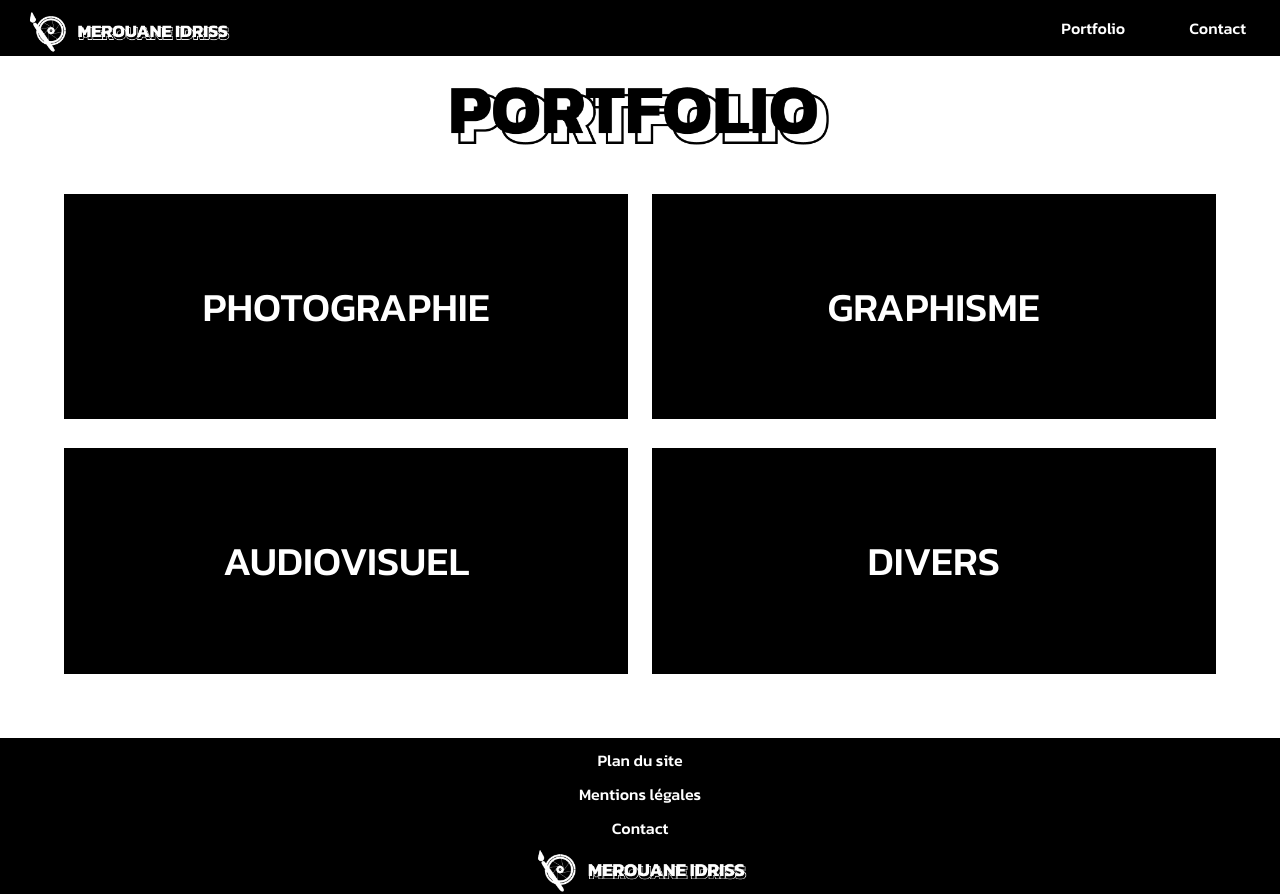
After one commit to Kazeshyn/Portfolio, a PHP site: page /portfolio-index.php in a window 1280 px wide. The commit adds this page. Run offline with PHP 8.4, Linux system fonts and the light colour scheme.

Commit message:
:computer:
Ajout de la page index du portfolio

```diff
--- a/index.php
+++ b/index.php
@@ -17,7 +17,10 @@
     <nav>
         <a href="./index.php" class="logoheaderlink"><img src="./images/logo-header.png" alt="Logo, retour à l'accueil (page actuelle)." class="logoheader"></a>
         <ul>
-            <li><a href="">Portfolio</a><a href="" class="endflexgap">Contact</a></li>
+            <li>
+            <a href="./portfolio-index.php">Portfolio</a>
+            <a href="" class="endflexgap">Contact</a>
+            </li>
         </ul>
     </nav>
     <main>
--- /dev/null
+++ b/portfolio-index.css
@@ -0,0 +1,159 @@
+html {
+	scroll-behavior: smooth;
+}
+
+html, body {
+	margin: 0;
+	height: 100%;
+}
+body {
+	display: flex;
+	flex-direction: column;
+}
+
+nav {
+	background-color: black;
+	display: flex;
+	flex-direction: column;
+	align-items: center;
+	justify-content: center;
+	text-align: center;     /* gap: 1.5vw; */
+
+	/* height: 5em; */
+}
+
+nav a {
+	text-decoration: none;
+	font-family: 'Kanit', sans-serif;
+	color: white;
+}
+
+li {
+	display: flex;
+	flex-direction: column;
+	gap: 1.5vw;
+}
+
+ul {
+	padding: 0;
+}
+
+img {
+    display: flex;
+    width: 50%;
+    margin: auto;
+}
+
+footer {
+	background-color: black;
+	display: flex;
+	background-color: black;
+	display: flex;
+	flex-direction: column;
+	align-items: center;
+	justify-content: center;
+	text-align: center;
+	gap: 10px;
+}
+
+footer a {
+	text-decoration: none;
+	font-family: 'Kanit', sans-serif;
+	color: white;
+}
+
+section {
+    padding: 5%;
+	height: fit-content;
+    display: grid;
+    grid-template-columns: 1fr;
+    grid-template-rows: repeat(4, 1fr);
+    grid-column-gap: 5%;
+    grid-row-gap: 5%;
+    margin-bottom: 50%;
+}
+a {
+    text-decoration: none;
+}
+div {
+    display: flex;
+    background-color: black;
+    font-family: 'Kanit', sans-serif;
+    width: 100%;
+    height: 100%;
+    text-decoration: none;
+    color: white;
+    align-items: center;
+    justify-content: center;
+    font-size: 2.5em;
+}
+/* images */
+.logoheader {
+	width: 60%;
+	margin: auto;
+	padding-top: 3%;
+}
+
+.logofooter {
+	width: 60%;
+}
+.endflexgap {
+	margin-bottom: 20px;
+}
+.gapfooter {
+	margin-top: 10px;
+}
+
+/* Desktops and laptops ----------- */
+@media only screen and (min-width:1224px) {
+	nav {
+		background-color: black;
+		display: flex;
+		flex-direction: row;
+		gap: 50vw;
+	}
+
+	.endflexgap {
+		margin-bottom: 0;
+	}
+
+	.logoheader {
+		width: 60%;         /* margin: auto; */
+		margin-right: 50%;
+		padding-top: 3%;
+		padding-left: 2vw;
+	}
+
+	.logofooter {
+		width: 60%;
+	}
+
+	li {
+		display: flex;
+		flex-direction: row;
+		padding-left: 4vw;
+		padding-right: 5vw;
+		gap: 5vw;
+		margin-left: 10%;
+	}
+
+	section {
+        padding: 5%;
+        padding-top: 2%;
+		height: 60vh;
+        display: grid;
+        grid-template-columns: repeat(2, 1fr);
+        grid-template-rows: repeat(2, 1fr);
+        grid-column-gap: 2%;
+        grid-row-gap: 6%;
+        margin-bottom: 0;
+
+	}
+
+    img {
+        display: flex;
+        width: 30%;
+        margin: auto;
+    }
+
+}
--- /dev/null
+++ b/portfolio-index.php
@@ -0,0 +1,40 @@
+<!DOCTYPE html>
+<html lang="fr">
+
+<head>
+    <meta charset="UTF-8">
+    <meta name="viewport" content="width=device-width, initial-scale=1.0">
+    <!-- Liens et Plugins -->
+    <link rel="stylesheet" href="./portfolio-index.css">
+    <link rel="preconnect" href="https://fonts.googleapis.com">
+    <link rel="preconnect" href="https://fonts.gstatic.com" crossorigin>
+    <!-- Fonts -->
+    <link href="https://fonts.googleapis.com/css2?family=Kanit:wght@500&display=swap" rel="stylesheet">
+    <title>Merouane Idriss - Portfolio</title>
+</head>
+
+<body>
+    <nav>
+        <a href="./index.php" class="logoheaderlink"><img src="./images/logo-header.png" alt="Logo, retour à l'accueil (page actuelle)." class="logoheader"></a>
+        <ul>
+            <li><a href="">Portfolio</a><a href="" class="endflexgap">Contact</a></li>
+        </ul>
+    </nav>
+    <main>
+        <img src="./images/portfolio-text-landing.png" alt="">
+       <section>
+            <a href=""><div><p>PHOTOGRAPHIE</p></div></a>
+            <a href=""><div><p>GRAPHISME</p></div></a>
+            <a href=""><div><p>AUDIOVISUEL</p></div></a>
+            <a href=""><div><p>DIVERS</p></div></a>
+       </section>
+    </main>
+    <footer>
+        <a href="" class="gapfooter">Plan du site</a>
+        <a href="">Mentions légales</a>
+        <a href="">Contact</a>
+        <a href="./index.php" class="logoheaderlink"><img src="./images/logo-header.png" alt="Logo, retour à l'accueil (page actuelle)." class="logofooter"></a>
+    </footer>
+</body>
+
+</html>
```
Also changed, not shown: images/portfolio-text-landing.png (added).
